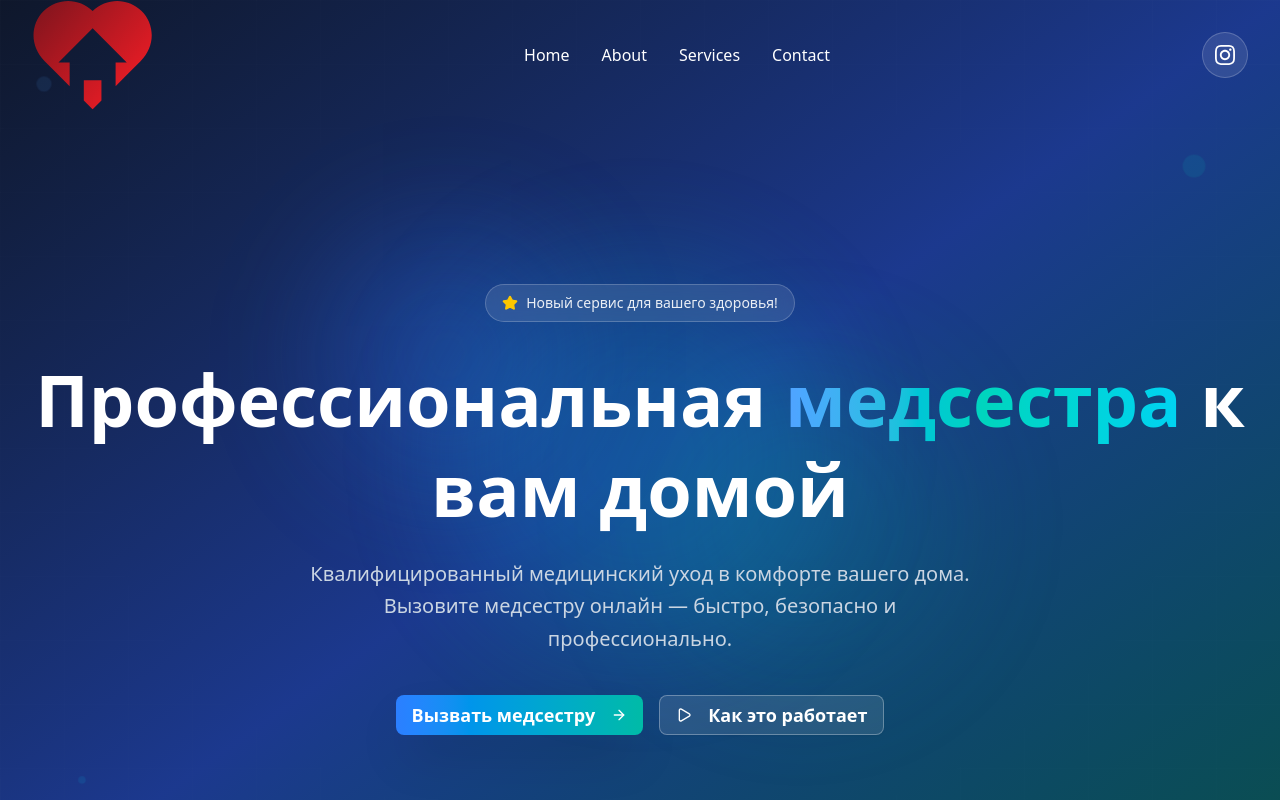
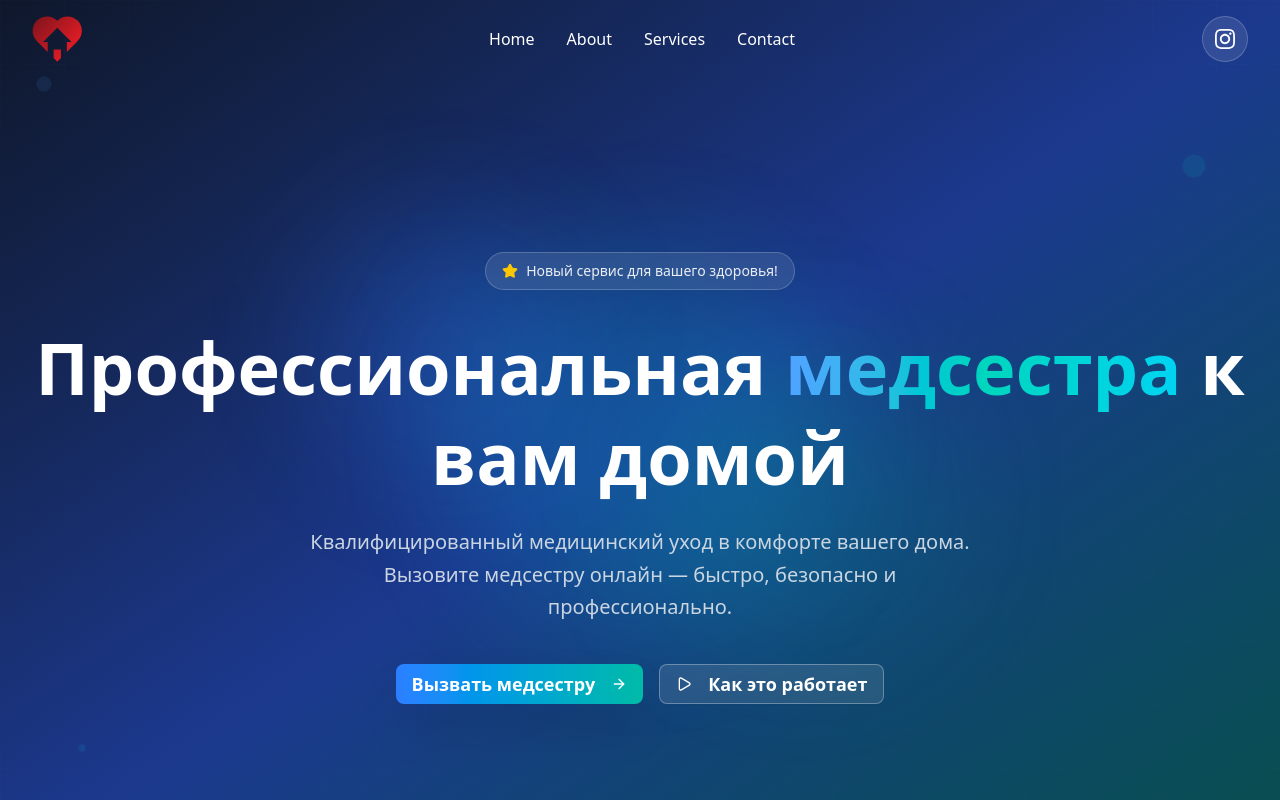
Before and after one commit to Kirill-jsdev/online-care, a Next.js app: page / in a window 1280 px wide. Shown: the top 800 px of the page. Built offline with nearby package versions, Linux system fonts and the light colour scheme.

Commit message:
Continued...

```diff
--- a/src/components/shared/Logo.tsx
+++ b/src/components/shared/Logo.tsx
@@ -5,11 +5,8 @@ type LogoProps = {
   className?: string;
 };
 
-const Logo = ({ width = 120, height = "auto", alt = "Zabota logo", className = "" }: LogoProps) => {
-  return (
-    // Serve from public folder at root path; Next.js will statically serve it
-    <img src="/ZABOTA.svg" width={width} height={height as any} alt={alt} className={`block object-contain ${className}`} />
-  );
+const Logo = ({ width = 50, height = "auto", alt = "Zabota logo", className = "" }: LogoProps) => {
+  return <img src="/ZABOTA.svg" width={width} height={height as any} alt={alt} className={`block object-contain ${className}`} />;
 };
 
 export default Logo;
--- a/src/components/shared/TopMenu.tsx
+++ b/src/components/shared/TopMenu.tsx
@@ -3,7 +3,7 @@ import Logo from "./Logo";
 const TopMenu = () => {
   return (
     // make sure the menu is above background overlays in the Hero section
-    <div className="flex justify-between relative z-20 items-center px-8">
+    <div className="flex justify-between relative z-20 items-center px-8 py-4">
       <Logo />
 
       <nav className="text-white gap-8">
@@ -14,7 +14,7 @@ const TopMenu = () => {
             </a>
           </li>
           <li>
-            <a href="#about" className="cursor-pointer">
+            <a href="#about-us" className="cursor-pointer">
               About
             </a>
           </li>
@@ -24,7 +24,7 @@ const TopMenu = () => {
             </a>
           </li>
           <li>
-            <a href="#contact" className="cursor-pointer">
+            <a href="#cta" className="cursor-pointer">
               Contact
             </a>
           </li>
```
